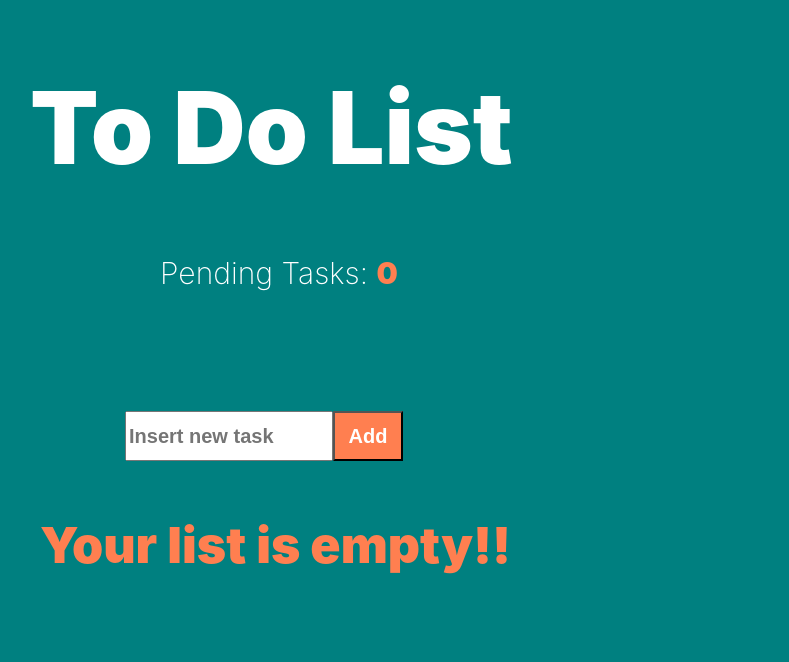
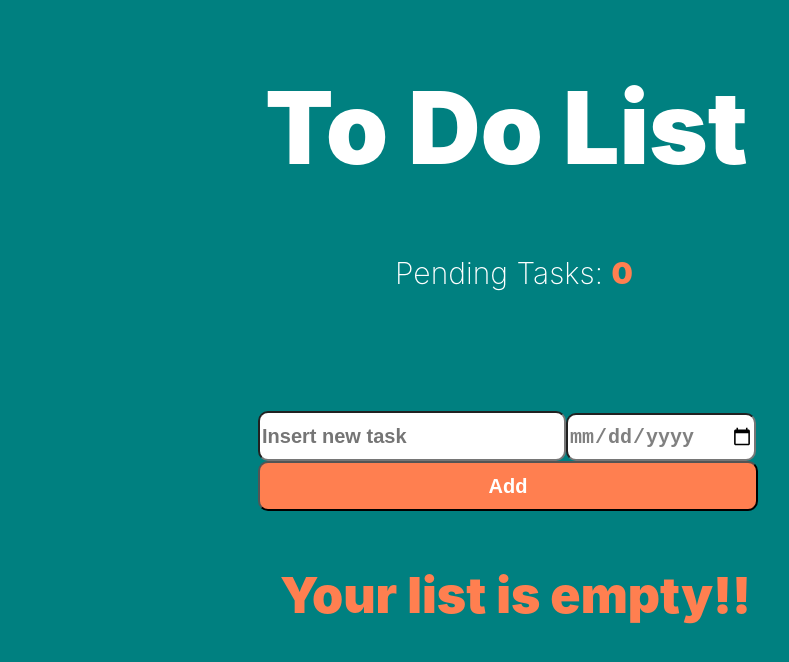
Before and after one commit to jaimegarcamo/react-todo-list, a React (Vite) app: page / in a window 1280 px wide. Shown: the top 662 px of the page, without its empty margins (10-799 px from the left). Built offline with nearby package versions, Linux system fonts and the light colour scheme.

Commit message:
add task date and buttons to delete

```diff
--- a/src/App.css
+++ b/src/App.css
@@ -1,18 +1,19 @@
 .App {
-  padding-left: 20px;
+  padding-left: 0px;
+
 }
 
 .first-title{
   color: white;
   font-weight: 900;
-  padding-left: 20px;
+  padding-left: 275px;
   font-size: 100px;
 }
 
 .paragraf{
   color:white;
   font-weight: 200;
-  padding-left: 150px;
+  padding-left: 405px;
   font-size: 30px;
 }
 
@@ -24,7 +25,7 @@
 
 .task-form{
   color:white;
-  padding-left: 115px;
+  padding-left: 268px;
   padding-top: 90px;
 }
 
@@ -32,24 +33,36 @@
   color:coral;
   font-weight: 900;
   font-size: 50px;
-  padding-left: 30px;
+  padding-left: 290px;
 }
 
 .input-task{
   height: 44px;
-  width: 200px;
+  width: 300px;
   font-size: 20px;
   color: coral;
+  font-weight: 600;
+  border-radius: 10px;
+}
+
+.input-date{
+  border-radius: 10px;
+  height: 44px;
+  width: 185px;
+  font-size: 20px;
+  color:grey;
   font-weight: 600;
 }
 
 .button-add{
   height: 50px;
-  width: 70px;
+  width: 500px;
   font-size: 20px;
   color:white;
   font-weight: 600;
   background-color:coral;
+  border-radius: 10px;
+
 }
 
 .error{
@@ -58,11 +71,50 @@
   font-weight: 600;
 }
 
+.tasklist-container{
+  overflow: hidden;
+  color: white;
+  font-size: 20px;
+}
+
+
+.tasklist-element{
+  float:left;
+}
+
+#tasklist-text{
+  padding-left: 100px;
+  height: 10px;
+  width: 300px;
+  color:black
+}
+
+#tasklist-button{
+  padding-left: 1px;
+}
+
+.info-date{
+  height: 17px;
+  width: 125px;
+  color:coral;
+  margin-block-start: 4px;
+  margin-left: 1px;
+  font-size: 15px;
+  font-family: sans-serif;
+}
+
+.button-delete{
+  background-color: coral;
+  color:white;
+  font-weight: 600;
+}
+
 ul{
   color: white;
   padding-left: 170px;
   padding-top: 20px;
   font-size: 20px;
+  overflow: hidden;
 }
 
 
--- a/src/App.jsx
+++ b/src/App.jsx
@@ -39,6 +39,7 @@ function App() {
             key={task.id}
             id={task.id}
             title={task.title}
+            date={task.date}
             onClick={handleTaskClick}
           />
         ))}
@@ -49,11 +50,3 @@ function App() {
 }
 
 export default App
-
-
-{/* <a data-tip data-for='botonTooltip'> d(`･∀･)b </a>
-      <button data-tip data-for="botonTooltip">Tooltip</button>
-      <ul>
-      <li data-tip="" data-for="botonTooltip">elemento 1</li>
-      <li data-tip data-for="botonTooltip">elemento 2</li>
-      </ul> */}
--- /dev/null
+++ b/src/components/TaskCompleteButton.jsx
@@ -0,0 +1,15 @@
+import React from 'react'
+import ToolTip from 'react-tooltip'
+
+function TaskCompleteButton({id, onClick}){
+
+
+    return(
+        <>
+        <button className="button-delete" data-tip data-for='botonTooltip' onClick={() => onClick(id)}>Complete Task</button>
+        <ToolTip type="light" place="right" id='botonTooltip'>Click to remove task</ToolTip>
+        </>
+    )
+}
+
+export default TaskCompleteButton
--- a/src/components/TaskForm.jsx
+++ b/src/components/TaskForm.jsx
@@ -1,10 +1,12 @@
 import React, {useState} from 'react'
 import {generateId} from '../utils/generateId'
+import { generateTodaysDate } from '../utils/generateTodaysDate'
 
 function TaskForm({onSubmit}){
 
     const [title, setTitle] = useState("")
     const [error, setError] = useState("")
+    const [date, setDate] = useState("")
 
     function handleInput(event){
         const newText = event.target.value
@@ -14,18 +16,34 @@ function TaskForm({onSubmit}){
         }
     }
 
+    function handleDate(event){
+        const newDate = event.target.value
+        setDate(newDate)
+        if(error && newDate){
+            setError("")
+        }
+    }
+
     function handleSubmit(event){
         event.preventDefault()
-        if(!title){
-            setError("Your task title cannot be empty")
-        }
-        else{
+        if(title && date){
             onSubmit({
                 id: generateId(),
-                title
+                title,
+                date
             })
             setTitle("")
             setError("")
+            setDate("")
+        }
+        else if (!title && !date){
+            setError("Your task cannot be empty")
+        }
+        else if (title && !date){
+            setError("Your task date cannot be empty")
+        }
+        else{
+            setError("Your task title cannot be empty")
         }
 
     }
@@ -33,6 +51,8 @@ function TaskForm({onSubmit}){
     return(
         <form className='task-form' onSubmit={handleSubmit}>
             <input className="input-task" placeholder="Insert new task" type="text" value={title} onChange={handleInput}/>
+            <input className="input-date" type="date" value={date} onChange={handleDate}/>
+            <br></br>
             <button className="button-add" type="submit">Add</button>
             {error && <p className="error">{error}</p>}
         </form>
--- a/src/components/TaskItem.jsx
+++ b/src/components/TaskItem.jsx
@@ -1,17 +1,32 @@
 import React from 'react'
-import ToolTip from 'react-tooltip'
+import TaskCompleteButton from './TaskCompleteButton'
+import TaskListDate from './TaskListDate'
 
-function TaskItem({id, title, onClick}){
+
+function TaskItem({id, title, date, onClick}){
 
 
     return(
-        <>
-            <li data-tip data-for='botonTooltip' onClick={() => onClick(id)}>
-                {title}
-            </li>
-            <ToolTip type="light" place="right" id='botonTooltip'>Click to remove task</ToolTip>
-        </>
+        <div className="tasklist-container">
+            <div className="tasklist-element" id="tasklist-text">
+                <li>
+                    {title}
+                </li>
+            </div>
+            <div className="tasklist-element" id="tasklist-calendar">
+                <TaskListDate date={date} />
+            </div>
+            {/* <div className="tasklist-element" id="tasklist-date">
+                <TaskListDate date={generateTodaysDate()} />
+            </div> */}
+            <div className="tasklist-element" id="tasklist-button">
+                <TaskCompleteButton id={id} onClick={onClick} />
+            </div>
+        </div>
     )
 }
 
+
+
+
 export default TaskItem
--- /dev/null
+++ b/src/components/TaskListDate.jsx
@@ -0,0 +1,15 @@
+import React from 'react'
+import ToolTip from 'react-tooltip'
+
+function TaskListDate({date}){
+
+
+    return(
+        <>
+        <input type="date" className="info-date" data-tip data-for='botonTooltipDate' value={date} disabled="true"/>
+        <ToolTip type="light" place="right" id='botonTooltipDate'>Task Date</ToolTip>
+        </>
+    )
+}
+
+export default TaskListDate
--- /dev/null
+++ b/src/utils/generateTodaysDate.js
@@ -0,0 +1,13 @@
+function generateTodaysDate() {
+
+    const today = new Date();
+    const dd = String(today.getDate()).padStart(2, '0');
+    const mm = String(today.getMonth() + 1).padStart(2, '0'); //January is 0!
+    const yyyy = today.getFullYear();
+
+    const date = yyyy + '-' + mm + '-' + dd
+
+    return (date)
+  }
+
+  export { generateTodaysDate };
```
